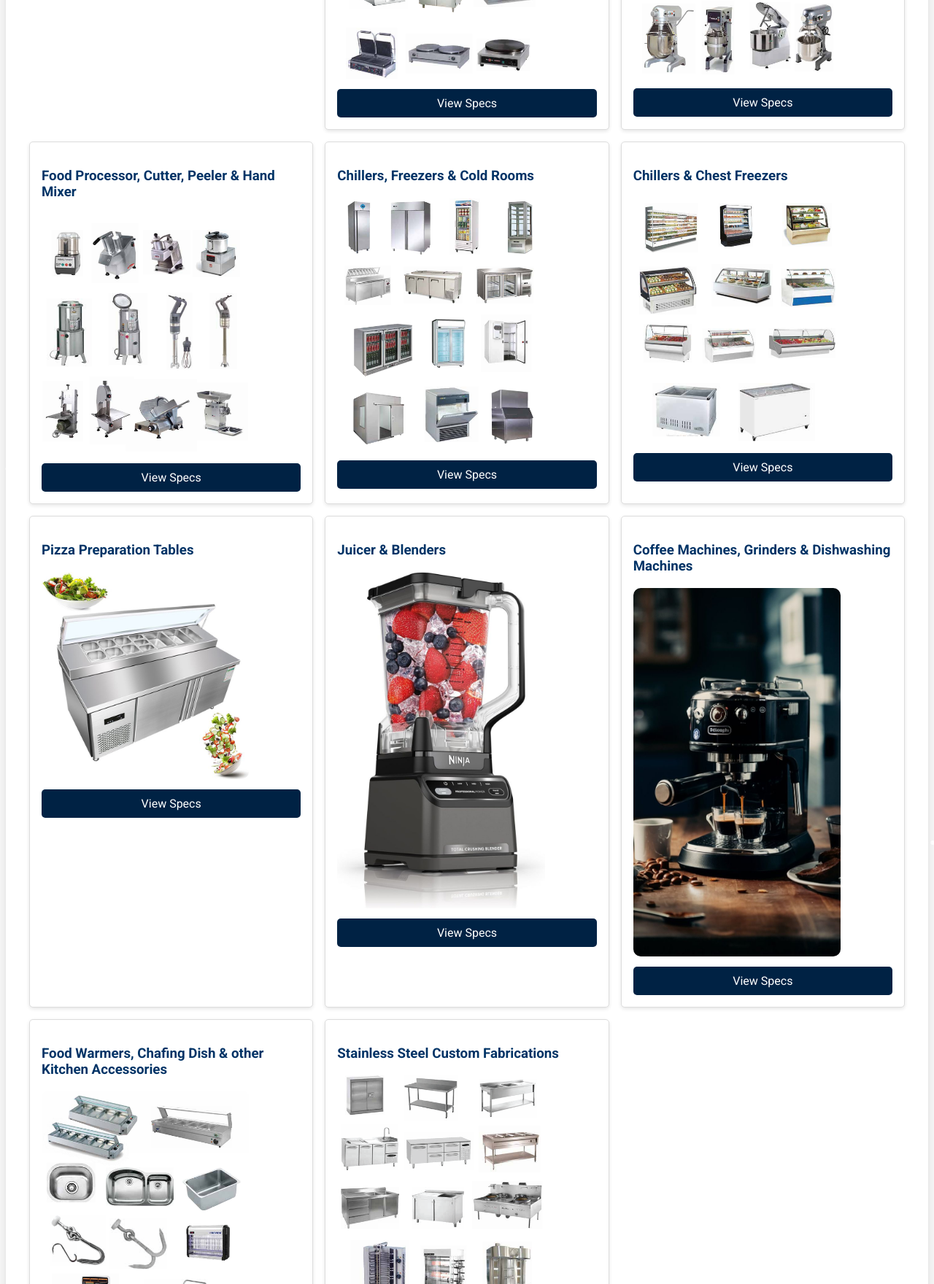
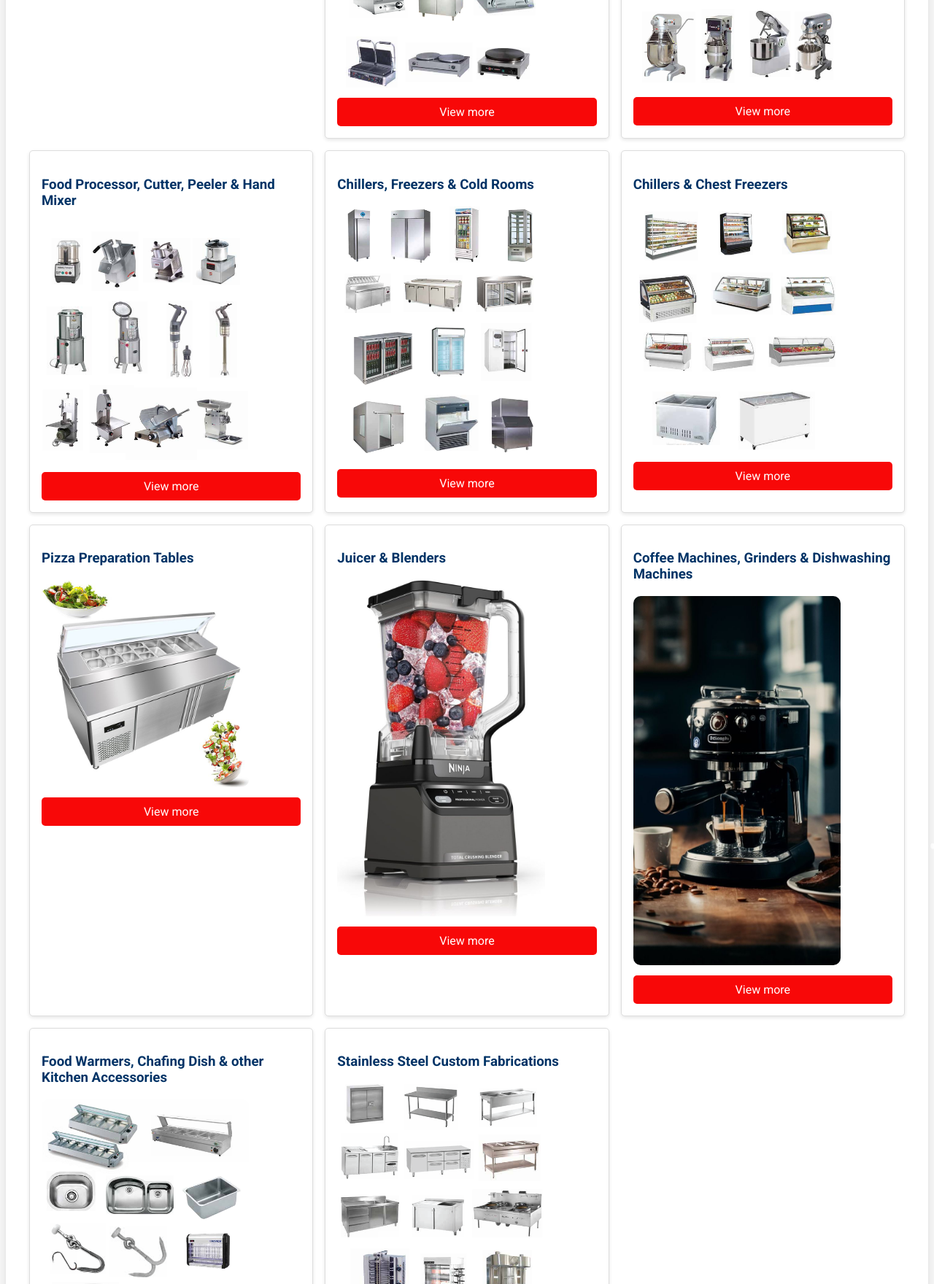
Before and after one commit to kirandza/Updated-Website-, a plain HTML site: page 1 Energy supplies/index.html in a window 1280 px wide. Shown: the part 1040-2800 px from the top of the page at 73% size. Drawn offline with nearby package versions, Linux system fonts and the light colour scheme; animation ran at ten frames a second.

Commit message:
Update index.html

```diff
--- a/1 Energy supplies/index.html
+++ b/1 Energy supplies/index.html
@@ -13,7 +13,7 @@
             padding: 0;
             background: #f5f5f5; /* Light gray background */
             color: #003366; /* Navy blue text */
-            scroll-behavior: smooth;
+            scroll-behavior: smooth; /* Enable smooth scrolling */
             position: relative; /* Added for positioning */
         }
         header {
@@ -22,7 +22,6 @@
             text-align: center;
             position: relative;
             overflow: hidden;
-            background: linear-gradient(to right, #003366, #00509e); /* Gradient background */
         }
         /* Particle background */
         #particles-js {
@@ -36,7 +35,7 @@
         nav {
             display: flex;
             justify-content: center;
-            background: #cc0000;
+            background: #f80404; /* Dark blue background */
             padding: 0.5rem 0;
             box-shadow: 0 2px 5px rgba(0,0,0,0.1);
         }
@@ -46,10 +45,10 @@
             text-decoration: none;
             position: relative;
             overflow: hidden;
-            transition: color 0.3s ease;
+            transition: background 0.3s ease; /* Change transition to background */
         }
         nav a:hover {
-            color: #020202;
+            background: #070707; /* Darker blue on hover */
         }
         section {
             padding: 4rem 2rem;
@@ -166,7 +165,7 @@
             background: #cc0000;
         }
         .view-specs {
-            background-color: #002244; /* Button color */
+            background-color: #f80808; /* Button color */
             color: white;
             border: none;
             border-radius: 5px;
@@ -177,6 +176,9 @@
             text-align: center;
             text-decoration: none; /* Remove underline */
         }
+        .view-specs:hover {
+            background-color: #002244; /* Darker shade on hover */
+        }
     </style>
 </head>
 <body>
@@ -184,7 +186,7 @@
     <div id="particles-js"></div>
 
     <header>
-        <img src="logo.png" alt="Company Logo" style="display: block; margin: 0 auto; width: 200px; height: auto;">
+        <img src="logo.png" alt="Company Logo" style="display: block; margin: 0 auto; width: 250px; height: auto;"> <!-- Increased width -->
     </header>
 
     <nav>
@@ -216,52 +218,52 @@
         <div class="product-card">
             <h3>Cooking Equipment</h3>
             <img src="cooking equipment.png" alt="Cooking Equipment" style="max-width: 80%; height: auto; border-radius: 10px;" onclick="showModal('Cooking Equipment', 'cooking equipment.png')">
-            <a href="cooking_equipment_specs.html" class="view-specs">View Specs</a>
+            <a href="cooking_equipment_specs.html" class="view-specs">View more</a>
         </div>
         <div class="product-card">
             <h3>Ovens</h3>
             <img src="Ovens.png" alt="Ovens" style="max-width: 80%; height: auto; border-radius: 10px;" onclick="showModal('Ovens', 'Ovens.png')">
-            <a href="ovens_specs.html" class="view-specs">View Specs</a>
+            <a href="ovens_specs.html" class="view-specs">View more</a>
         </div>
         <div class="product-card">
             <h3>Food Processor, Cutter, Peeler & Hand Mixer</h3>
             <img src="Food Processor.png" alt="Food Processor" style="max-width: 80%; height: auto; border-radius: 10px;" onclick="showModal('Food Processor', 'Food Processor.png')">
-            <a href="food_processor_specs.html" class="view-specs">View Specs</a>
+            <a href="food_processor_specs.html" class="view-specs">View more</a>
         </div>
         <div class="product-card">
             <h3>Chillers, Freezers & Cold Rooms</h3>
             <img src="Chillers.png" alt="Chillers" style="max-width: 80%; height: auto; border-radius: 10px;" onclick="showModal('Chillers', 'Chillers.png')">
-            <a href="chillers_specs.html" class="view-specs">View Specs</a>
+            <a href="chillers_specs.html" class="view-specs">View more</a>
         </div>
         <div class="product-card">
             <h3>Chillers & Chest Freezers</h3>
             <img src="chest freezers.png" alt="Chillers & Chest Freezers" style="max-width: 80%; height: auto; border-radius: 10px;" onclick="showModal('Chest Freezers', 'chest freezers.png')">
-            <a href="chest_freezers_specs.html" class="view-specs">View Specs</a>
+            <a href="chest_freezers_specs.html" class="view-specs">View more</a>
         </div>
         <div class="product-card">
             <h3>Pizza Preparation Tables</h3>
             <img src="pizza table.jpeg" alt="Pizza Preparation Tables" style="max-width: 80%; height: auto; border-radius: 10px;" onclick="showModal('Pizza Preparation Tables', 'pizza table.jpeg')">
-            <a href="pizza_preparation_tables_specs.html" class="view-specs">View Specs</a>
+            <a href="pizza_preparation_tables_specs.html" class="view-specs">View more</a>
         </div>
         <div class="product-card">
             <h3>Juicer & Blenders</h3>
             <img src="blender.jpeg" alt="Juicer & Blenders" style="max-width: 80%; height: auto; border-radius: 10px;" onclick="showModal('Juicer & Blenders', 'blender.jpeg')">
-            <a href="juicer_blenders_specs.html" class="view-specs">View Specs</a>
+            <a href="juicer_blenders_specs.html" class="view-specs">View more</a>
         </div>
         <div class="product-card">
             <h3>Coffee Machines, Grinders & Dishwashing Machines</h3>
             <img src="coffee machine.jpeg" alt="Coffee Machines" style="max-width: 80%; height: auto; border-radius: 10px;" onclick="showModal('Coffee Machines', 'coffee machine.jpeg')">
-            <a href="coffee_machines_specs.html" class="view-specs">View Specs</a>
+            <a href="coffee_machines_specs.html" class="view-specs">View more</a>
         </div>
         <div class="product-card">
             <h3>Food Warmers, Chafing Dish & other Kitchen Accessories</h3>
             <img src="Food warmers.png" alt="Food Warmers" style="max-width: 80%; height: auto; border-radius: 10px;" onclick="showModal('Food Warmers', 'Food warmers.png')">
-            <a href="food_warmers_specs.html" class="view-specs">View Specs</a>
+            <a href="food_warmers_specs.html" class="view-specs">View more</a>
         </div>
         <div class="product-card">
             <h3>Stainless Steel Custom Fabrications</h3>
             <img src="custom fabrication.png" alt="Custom Fabrications" style="max-width: 80%; height: auto; border-radius: 10px;" onclick="showModal('Custom Fabrications', 'custom fabrication.png')">
-            <a href="custom_fabrications_specs.html" class="view-specs">View Specs</a>
+            <a href="custom_fabrications_specs.html" class="view-specs">View more</a>
         </div>
     </section>
 
@@ -334,6 +336,16 @@
             window.scrollTo({ top: 0, behavior: 'smooth' });
         }
 
+        // Smooth scroll to section
+        document.querySelectorAll('nav a').forEach(anchor => {
+            anchor.addEventListener('click', function(e) {
+                e.preventDefault(); // Prevent default anchor click behavior
+                const targetId = this.getAttribute('href'); // Get the target section ID
+                const targetElement = document.querySelector(targetId); // Select the target section
+                targetElement.scrollIntoView({ behavior: 'smooth' }); // Scroll to the target section smoothly
+            });
+        });
+
         // Show modal for product details
         function showModal(title, imgSrc) {
             alert(`Product: ${title}\nImage: ${imgSrc}`);
```
